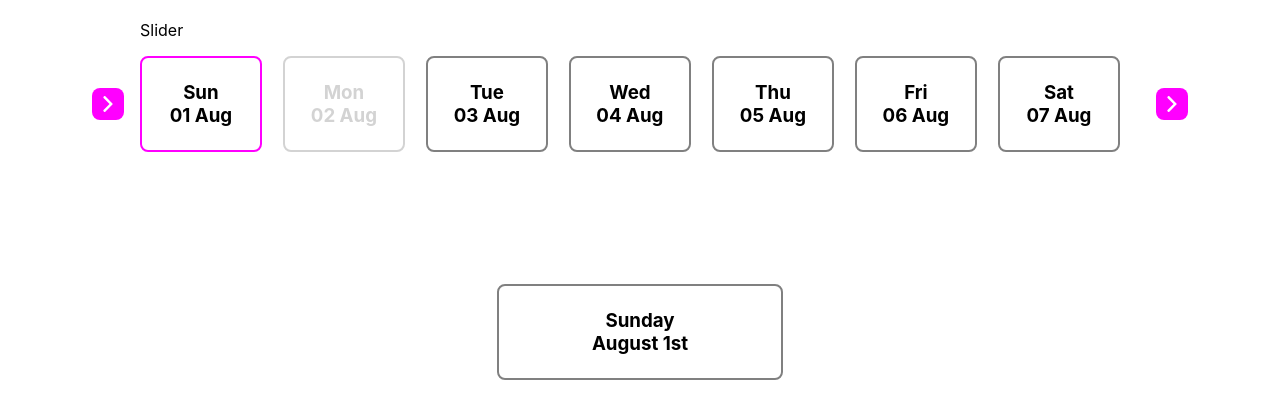
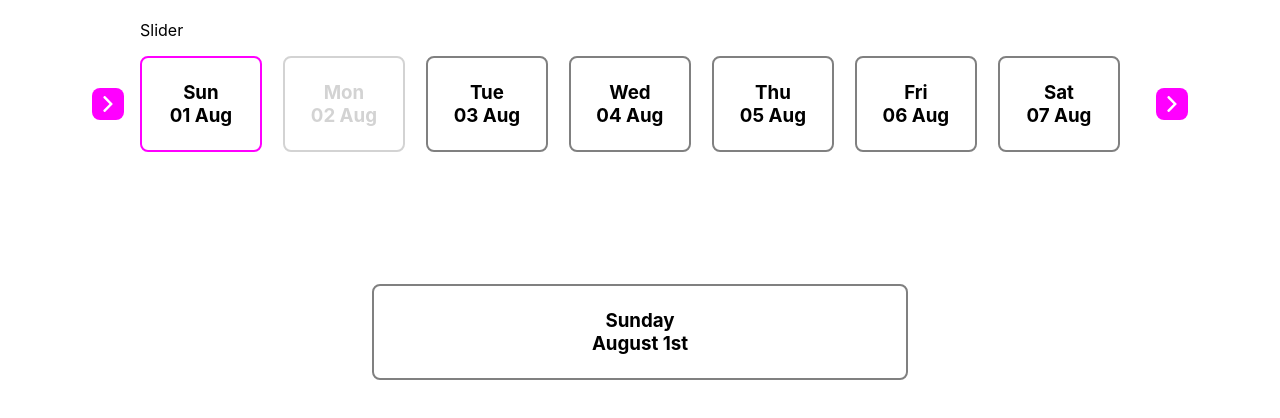
Before and after one commit to arisyo13/glidion-carousel, a React (Create React App) app: page / in a window 1280 px wide. Shown: the top 418 px of the page. Built offline with nearby package versions, Linux system fonts and the light colour scheme.

Commit message:
last touch in styling

```diff
--- a/src/App.scss
+++ b/src/App.scss
@@ -4,25 +4,29 @@ $selected-color: magenta;
 
 $sm: 8px;
 $sm-border: 2px;
-$breakpoint-phone: 768px;
+$breakpoint-tablet: 767px;
 
 .container {
   max-width: 1100px;
   margin: auto;
-  padding: 20px;
   display: block;
   overflow: hidden;
+  padding: 20px 0px;
+
+  @media (max-width: $breakpoint-tablet) {
+    padding: 20px;
+  }
 }
 
 .carousel {
-  position: relative;
-  padding: 0px 50px;
+  margin: 0;
   display: flex;
   flex-direction: column;
   gap: 1rem;
+  padding: 0px 50px;
 
-  @media (max-width: $breakpoint-phone) {
-    padding: 0px 0px;
+  @media (max-width: $breakpoint-tablet) {
+    padding: 0px;
   }
 
   .arrow {
@@ -45,7 +49,6 @@ $breakpoint-phone: 768px;
       transform: translateY(-50%), rotate(180deg);
     }
   }
-}
 
   .date-card {
     display: flex;
@@ -54,7 +57,7 @@ $breakpoint-phone: 768px;
     height: 60px;
     border-radius: $sm;
     padding: 16px;
-  margin: 0, 4px;
+    margin: 0;
     overflow: hidden;
     cursor: pointer;
     justify-items: center;
@@ -76,11 +79,13 @@ $breakpoint-phone: 768px;
     }
     &.full {
       pointer-events: none;
-    width: 250px;
+      width: 50%;
       margin: auto;
 
-    @media (max-width: $breakpoint-phone){
+      @media (max-width: $breakpoint-tablet){
         flex-direction: row;
+        width: 88%;
       }
     }
   }
+}
--- a/src/conmponents/Carousel/index.tsx
+++ b/src/conmponents/Carousel/index.tsx
@@ -17,6 +17,7 @@ const Carousel = () => {
         speed: 300,
         slidesToShow: 7,
         slidesToScroll: 7,
+        swipeToSlide: false,
         responsive: [
             {
                 breakpoint: 768,
```
Lines whose indentation alone changed are shown as unchanged.
